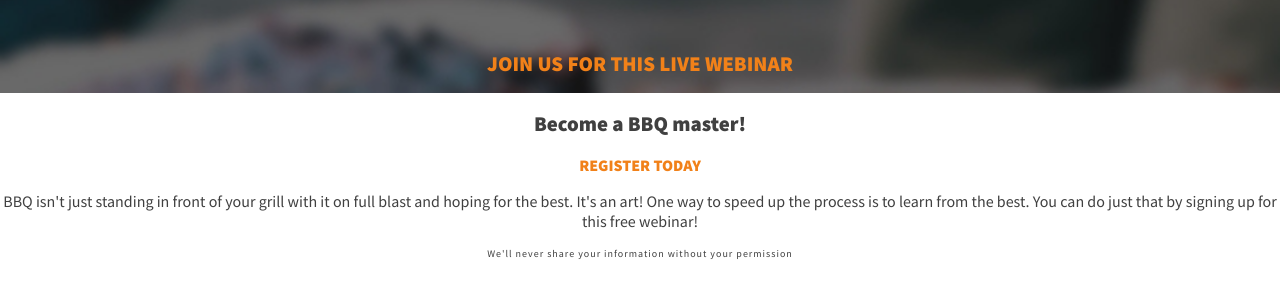
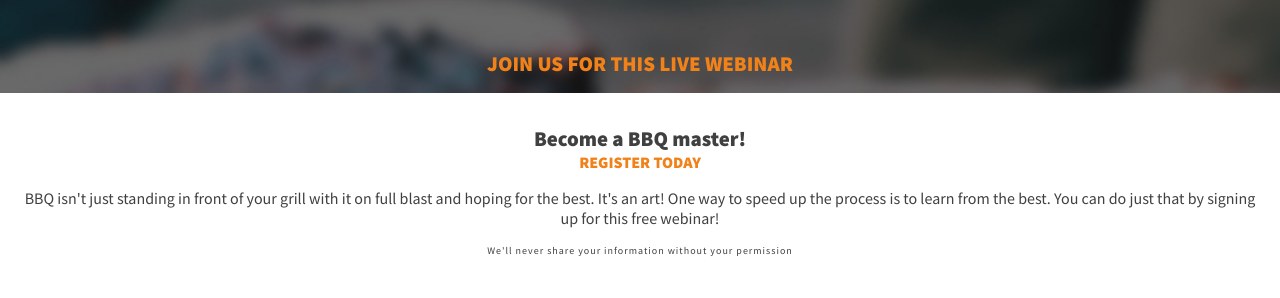
Before and after one commit to zichengshan/BBQ-splash-page, a plain HTML site: page index.html in a window 1280 px wide. Shown: the part 172-470 px from the top of the page. Drawn offline with Linux system fonts and the light colour scheme.

Commit message:
main-content

```diff
--- a/style.css
+++ b/style.css
@@ -25,12 +25,14 @@ h1 + p {
 
 h2 {
     font-size: 1.3125rem;
+    margin: 0;
 }
 
 h2 + p {
     color: #F18119;
     font-weight: 900;
     font-size: 1rem;
+    margin-top: 0;
     text-transform: uppercase;
 }
 
@@ -53,7 +55,12 @@ h2 + p {
     background-color: #404040;
     background-image: url("images/dark-ribs.jpg");
     background-size: cover;
-    padding: 0 .25em 1em;
+    padding: 0 .5em 1em;
     display: flex;
     flex-direction: column;
 }
+
+/*main-content section*/
+.main-content {
+    padding: 2em 1em;
+}
```
